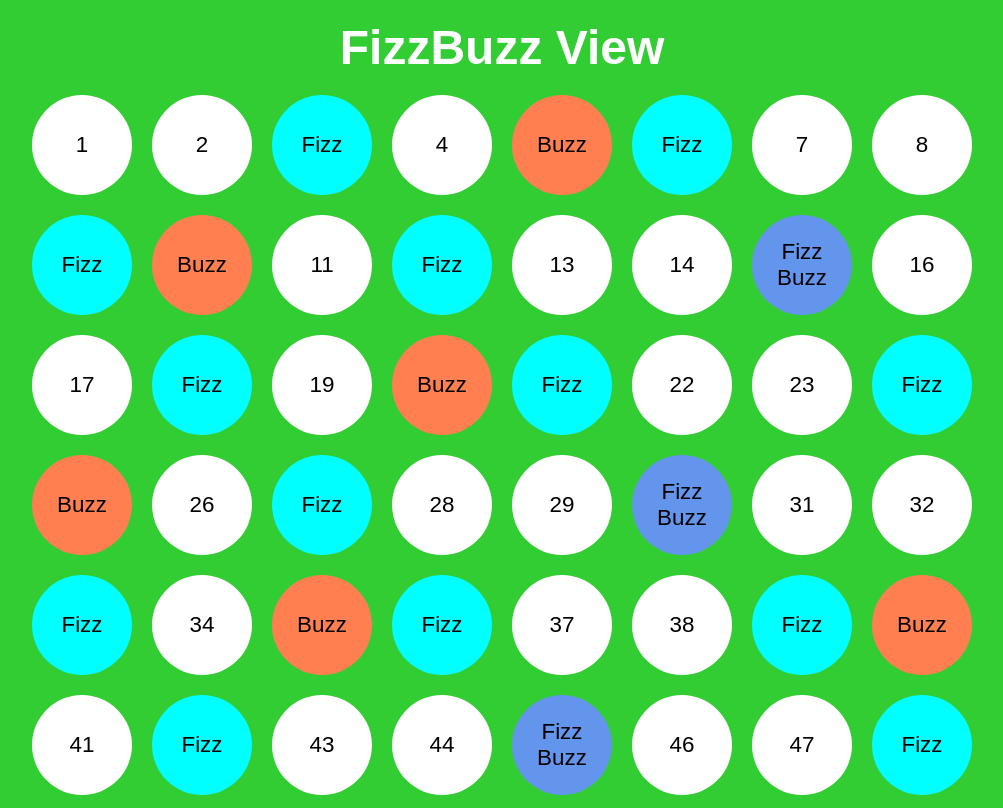
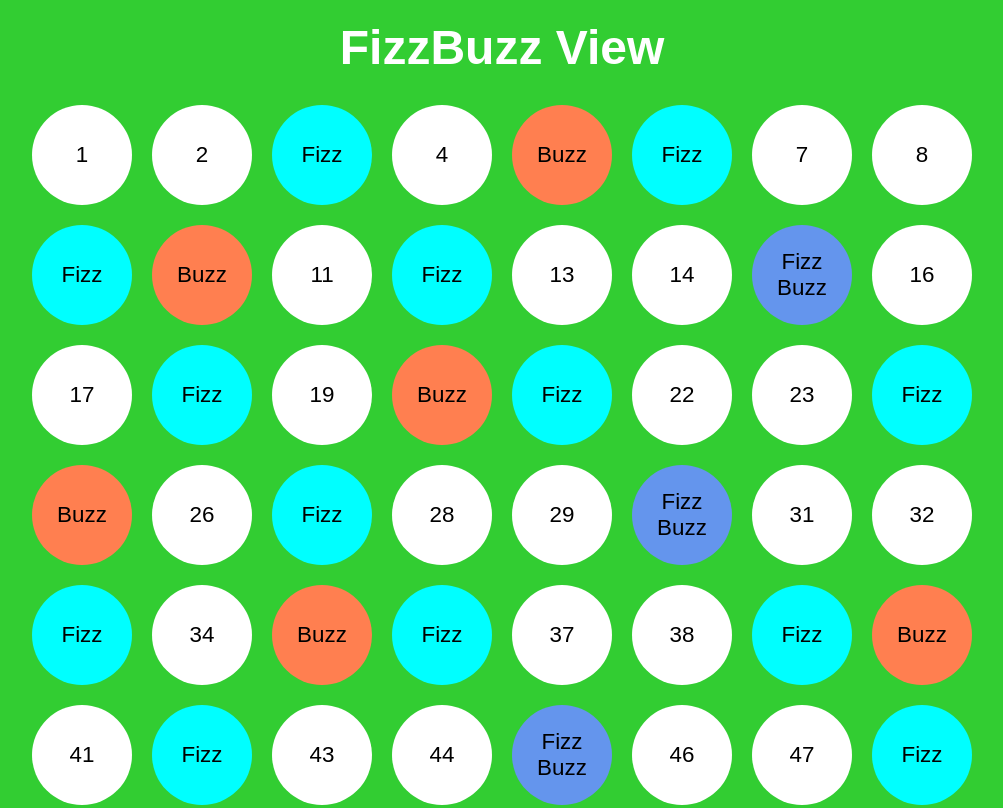
Before and after one commit to LucaCavatassi/js-fizzbuzz, a plain HTML site: page index.html in a window 1280 px wide. Shown: the top 808 px of the page, without its empty margins (138-1141 px from the left). Drawn offline with Linux system fonts and the light colour scheme.

Commit message:
fix: denting

```diff
--- a/css/style.css
+++ b/css/style.css
@@ -23,6 +23,8 @@ main h1{
 .container {
     width: 80%;
     margin: 0 auto;
+    padding: 10px;
+    margin-bottom: 40px;
 }
 
 /* ROW */
@@ -48,6 +50,7 @@ main h1{
 .fizz {
     background-color: aqua;
 }
+
 .buzz {
     background-color: coral;
 }
@@ -55,6 +58,7 @@ main h1{
 .fizz-buzz {
     background-color: cornflowerblue;
 }
+
 /* BOXES-INNER */
 .number {
     font-size: 1.4rem;
```
Also changed, not shown: index.html (+0 -3 lines).
